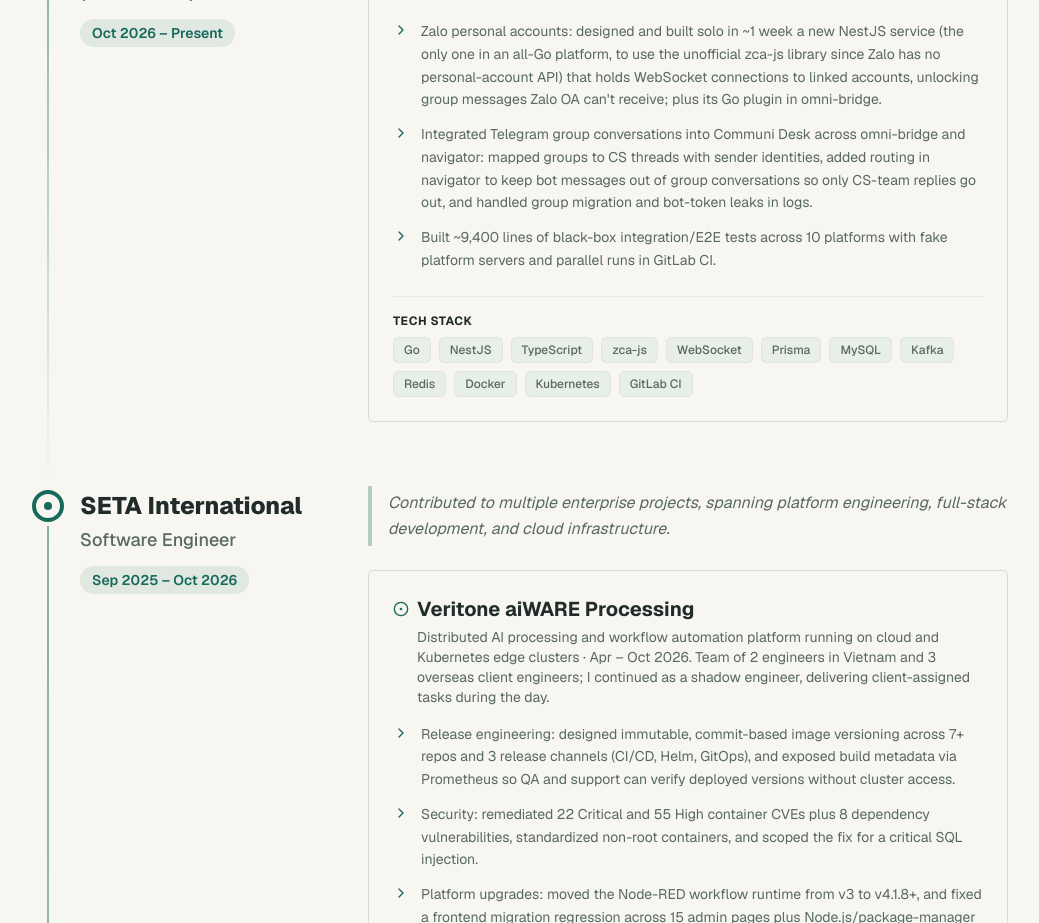
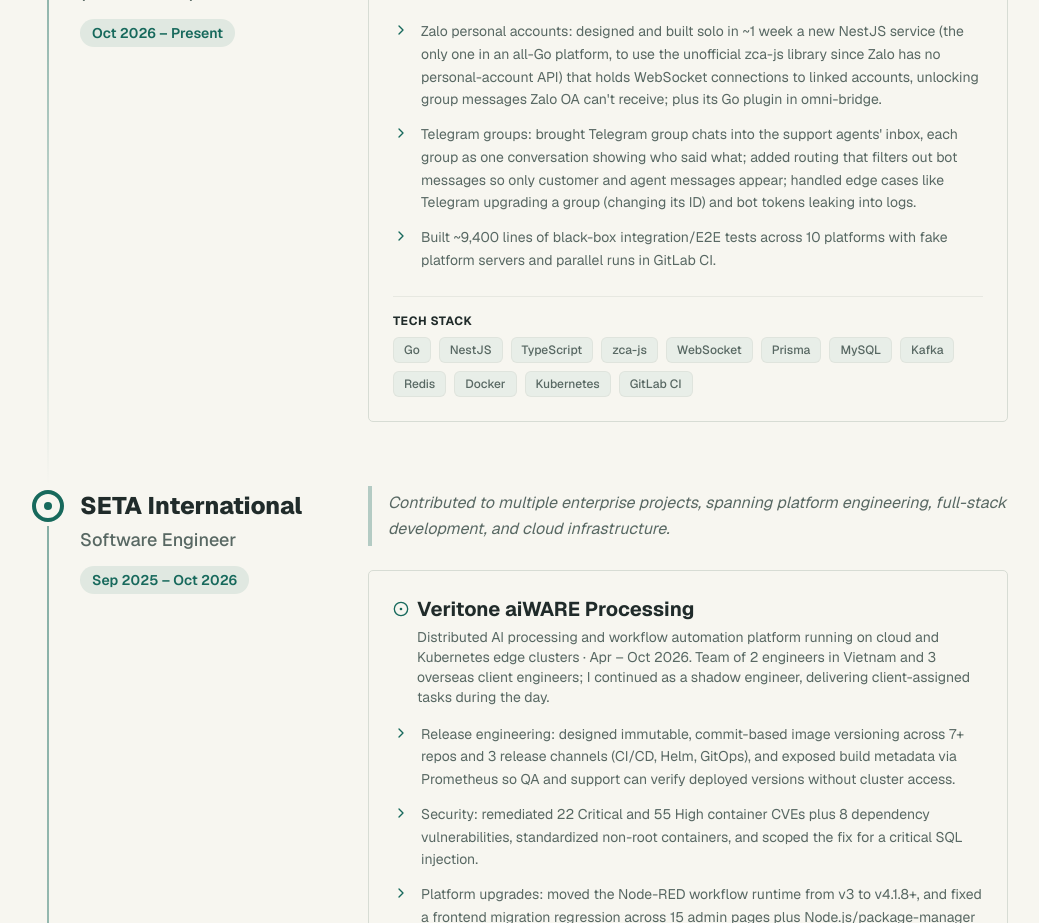
Before and after one commit to TruongHoang2004/portfolio, a Next.js app: page / in a window 1280 px wide. Shown: the part 3600-4523 px from the top of the page, without its empty margins (120-1159 px from the left). Built offline with nearby package versions, Linux system fonts and the light colour scheme.

Commit message:
content: plain-language Telegram group bullet

```diff
--- a/data/experience.ts
+++ b/data/experience.ts
@@ -28,7 +28,7 @@ export const getExperiencesData = (locale: string): Experience[] => {
         {
           achievements: [
             isVi ? "Kết nối Zalo cá nhân: tự thiết kế và xây dựng trong ~1 tuần một service NestJS mới (duy nhất trong hệ Go, để dùng thư viện không chính thức zca-js vì Zalo không có API cho tài khoản cá nhân), giữ kết nối WebSocket tới các tài khoản để nhận được tin nhắn nhóm mà Zalo OA không có; kèm plugin Go trong omni-bridge." : "Zalo personal accounts: designed and built solo in ~1 week a new NestJS service (the only one in an all-Go platform, to use the unofficial zca-js library since Zalo has no personal-account API) that holds WebSocket connections to linked accounts, unlocking group messages Zalo OA can't receive; plus its Go plugin in omni-bridge.",
-            isVi ? "Tích hợp Telegram group vào Communi Desk qua omni-bridge và navigator: map nhóm thành thread CSKH, hiển thị danh tính người gửi, định tuyến trong navigator để tách tin của bot khỏi tin của team CS (hội thoại nhóm không được có tin nhắn bot), xử lý migrate nhóm và chặn lộ bot token trong log." : "Integrated Telegram group conversations into Communi Desk across omni-bridge and navigator: mapped groups to CS threads with sender identities, added routing in navigator to keep bot messages out of group conversations so only CS-team replies go out, and handled group migration and bot-token leaks in logs.",
+            isVi ? "Telegram group: đưa chat nhóm Telegram vào hộp thư của nhân viên CSKH, mỗi nhóm là một cuộc hội thoại hiện rõ ai nói gì; viết logic định tuyến để lọc tin nhắn của bot, chỉ giữ tin của khách hàng và nhân viên; xử lý trường hợp nhóm bị Telegram nâng cấp (đổi ID) và bot token bị lộ trong log." : "Telegram groups: brought Telegram group chats into the support agents' inbox, each group as one conversation showing who said what; added routing that filters out bot messages so only customer and agent messages appear; handled edge cases like Telegram upgrading a group (changing its ID) and bot tokens leaking into logs.",
             isVi ? "Xây dựng ~9.400 dòng integration/E2E test black-box cho 10 nền tảng với fake platform server, chạy song song trên GitLab CI." : "Built ~9,400 lines of black-box integration/E2E tests across 10 platforms with fake platform servers and parallel runs in GitLab CI."
           ],
           technologies: "Go · NestJS · TypeScript · zca-js · WebSocket · Prisma · MySQL · Kafka · Redis · Docker · Kubernetes · GitLab CI",
```
